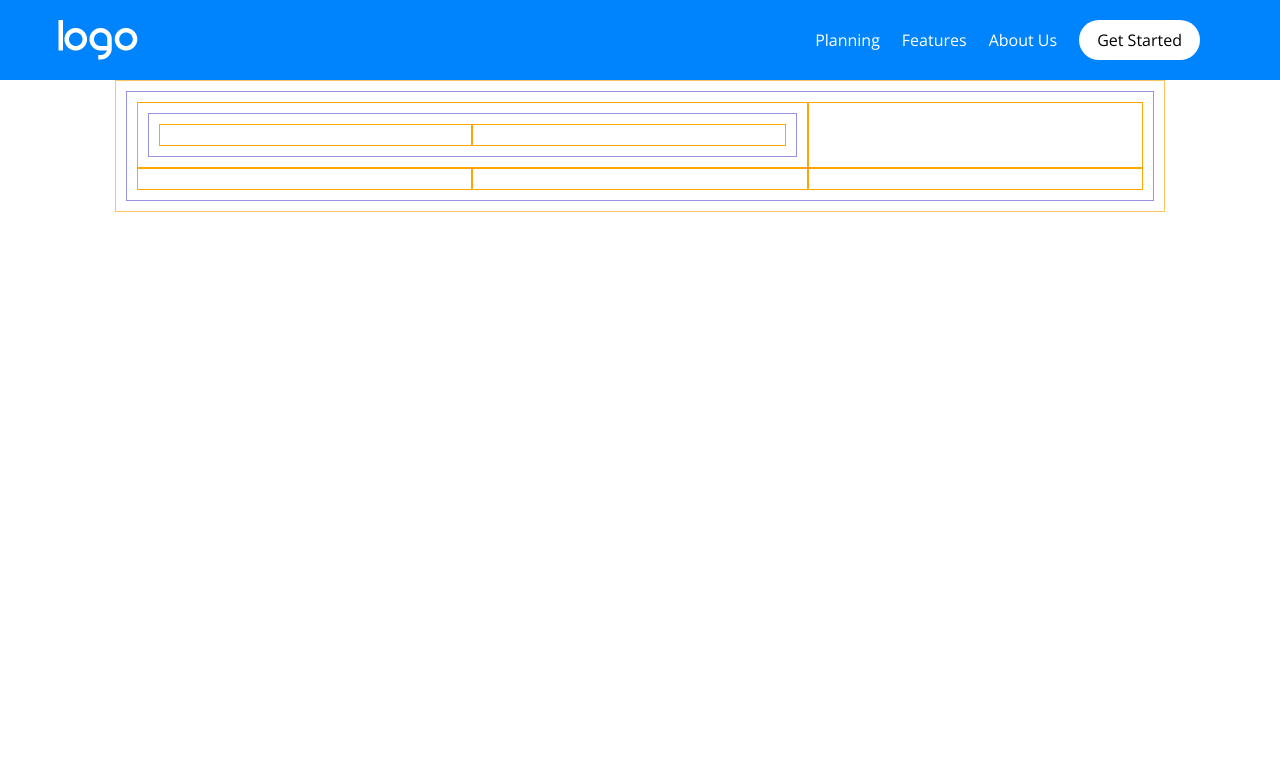
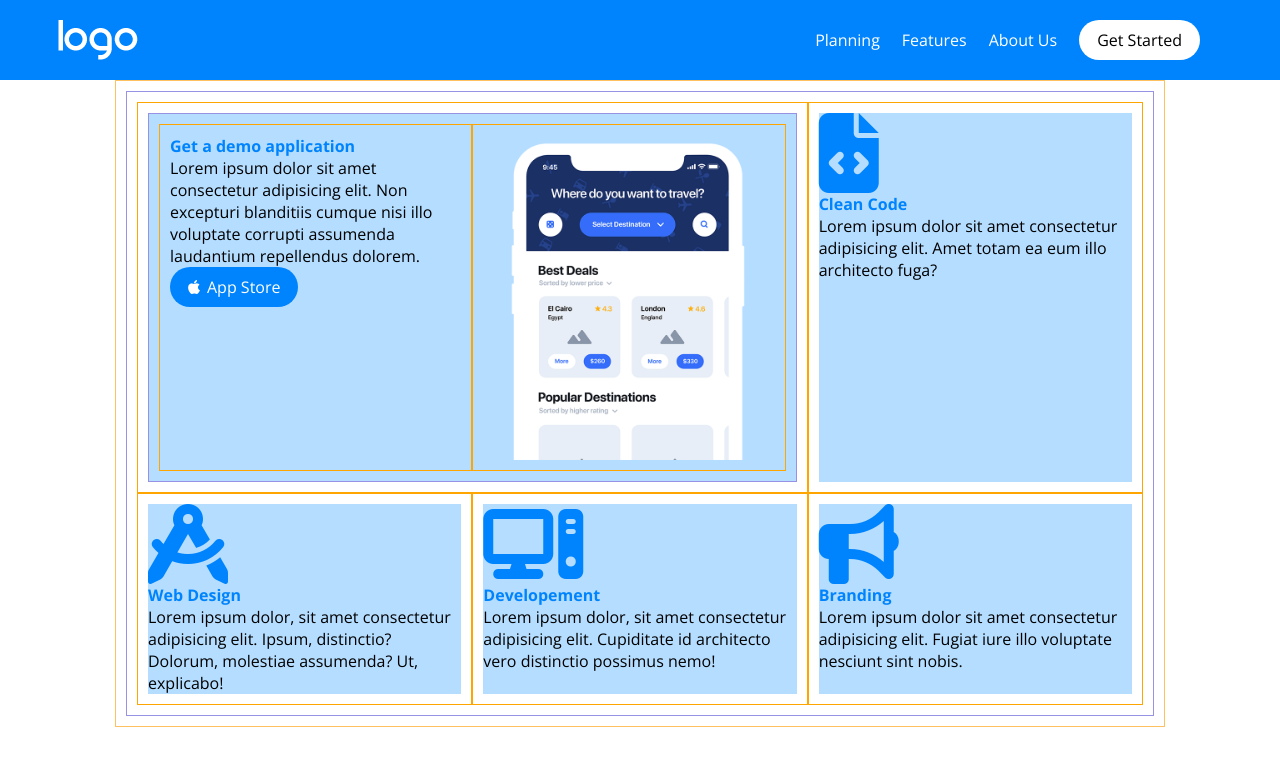
Before and after one commit to SabrinaGiancaspr/htmlcss-responsive-layout, a plain HTML site: page index.html in a window 1280 px wide. Drawn offline with nearby package versions, Linux system fonts and the light colour scheme.

Commit message:
add all cards main

```diff
--- a/css/app.css
+++ b/css/app.css
@@ -28,6 +28,7 @@ a {
 figure > img {
   display: block;
 }
+
 
 /* palette colori */
 
@@ -99,6 +100,15 @@ figure > img {
   padding: 0 18px;
 }
 
+.no-padding {
+  padding: 0;
+}
+
+.blue {
+  background-color: var(--blue);
+  color: white;
+}
+
 /* header */
 .page-header {
   background-color: var(--blue);
@@ -112,6 +122,26 @@ figure > img {
   align-items: center;
 }
 
+/* main  */
+
+/* card  */
+.card{
+  background-color: var(--light-blue);
+  height: 100%;
+}
+.fa-apple {
+  color: white;
+  margin-right: 7px;
+}
+
+.icon-blue{
+  color: var(--blue);
+  font-size: 80px;
+}
+
+.title-card-blue{
+  color: var(--blue);
+}
 /* debug */
 
 .debug .container,
--- a/index.html
+++ b/index.html
@@ -44,36 +44,53 @@
     <section class="hero">
       <div class="container-medium">
         <div class="row">
-          <div class="col-8">
+          <div class="col-8 no-padding">
             <div class="card">
               <div class="row">
-                <div class="col-6"></div>
-                <div class="col-6"></div>
+                <div class="col-6">
+                  <h4 class="title-card-blue">Get a demo application</h4>
+                  <p>Lorem ipsum dolor sit amet consectetur adipisicing elit. Non excepturi blanditiis cumque nisi illo voluptate corrupti assumenda laudantium repellendus dolorem.</p>
+                  <a class="button blue" href="#"><i class="fa-brands fa-apple"></i>App Store</a>
+                </div>
+                <div class="col-6 no-padding">
+                <figure>
+                  <img src="./img/phone.png" alt="">
+                </figure>
+                </div>
               </div>
             </div> <!--card-->
           </div> <!--col-8-->
 
           <div class="col-4">
             <div class="card">
+              <i class="fa-solid fa-file-code icon-blue"></i>
+              <h4 class="title-card-blue">Clean Code</h4>
+              <p>Lorem ipsum dolor sit amet consectetur adipisicing elit. Amet totam ea eum illo architecto fuga?</p>
+            </div>
+          </div> <!--col-4-->
+
+          <div class="col-4">
+            <div class="card">
+              <i class="fa-solid fa-compass-drafting icon-blue"></i>
+              <h4 class="title-card-blue">Web Design</h4>
+              <p>Lorem ipsum dolor, sit amet consectetur adipisicing elit. Ipsum, distinctio? Dolorum, molestiae assumenda? Ut, explicabo!</p>
+            </div>
+          </div> <!--col-4-->
+
+          <div class="col-4">
+            <div class="card">
+              <i class="fa-solid fa-computer icon-blue"></i>
+              <h4 class="title-card-blue">Developement</h4>
+              <p>Lorem ipsum dolor, sit amet consectetur adipisicing elit. Cupiditate id architecto vero distinctio possimus nemo!</p>
 
             </div>
           </div> <!--col-4-->
 
           <div class="col-4">
             <div class="card">
-
-            </div>
-          </div> <!--col-4-->
-
-          <div class="col-4">
-            <div class="card">
-
-            </div>
-          </div> <!--col-4-->
-
-          <div class="col-4">
-            <div class="card">
-
+              <i class="fa-solid fa-bullhorn icon-blue"></i>
+              <h4 class="title-card-blue">Branding</h4>
+              <p>Lorem ipsum dolor sit amet consectetur adipisicing elit. Fugiat iure illo voluptate nesciunt sint nobis.</p>
             </div>
           </div> <!--col-4-->
         </div> <!--class row-->
```
